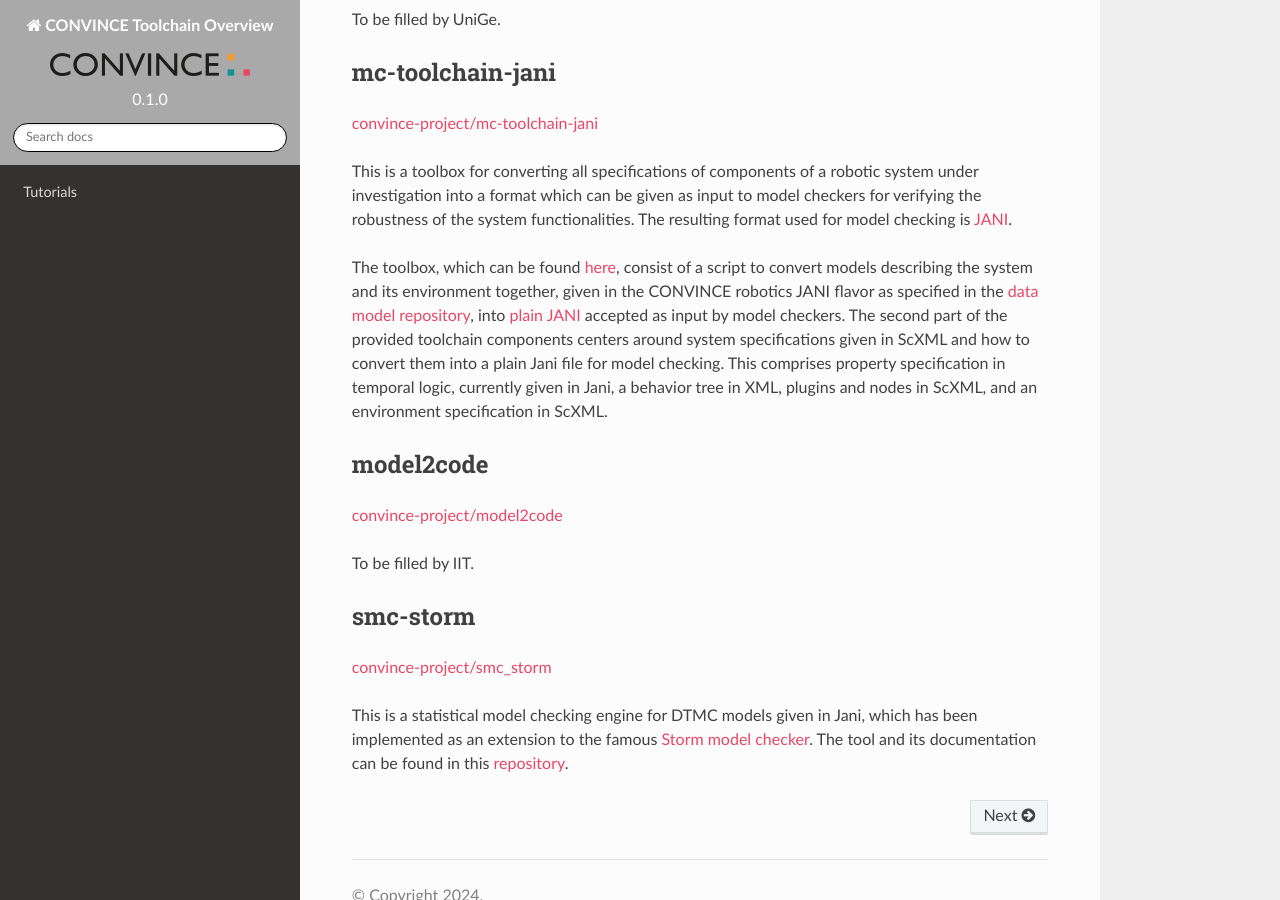
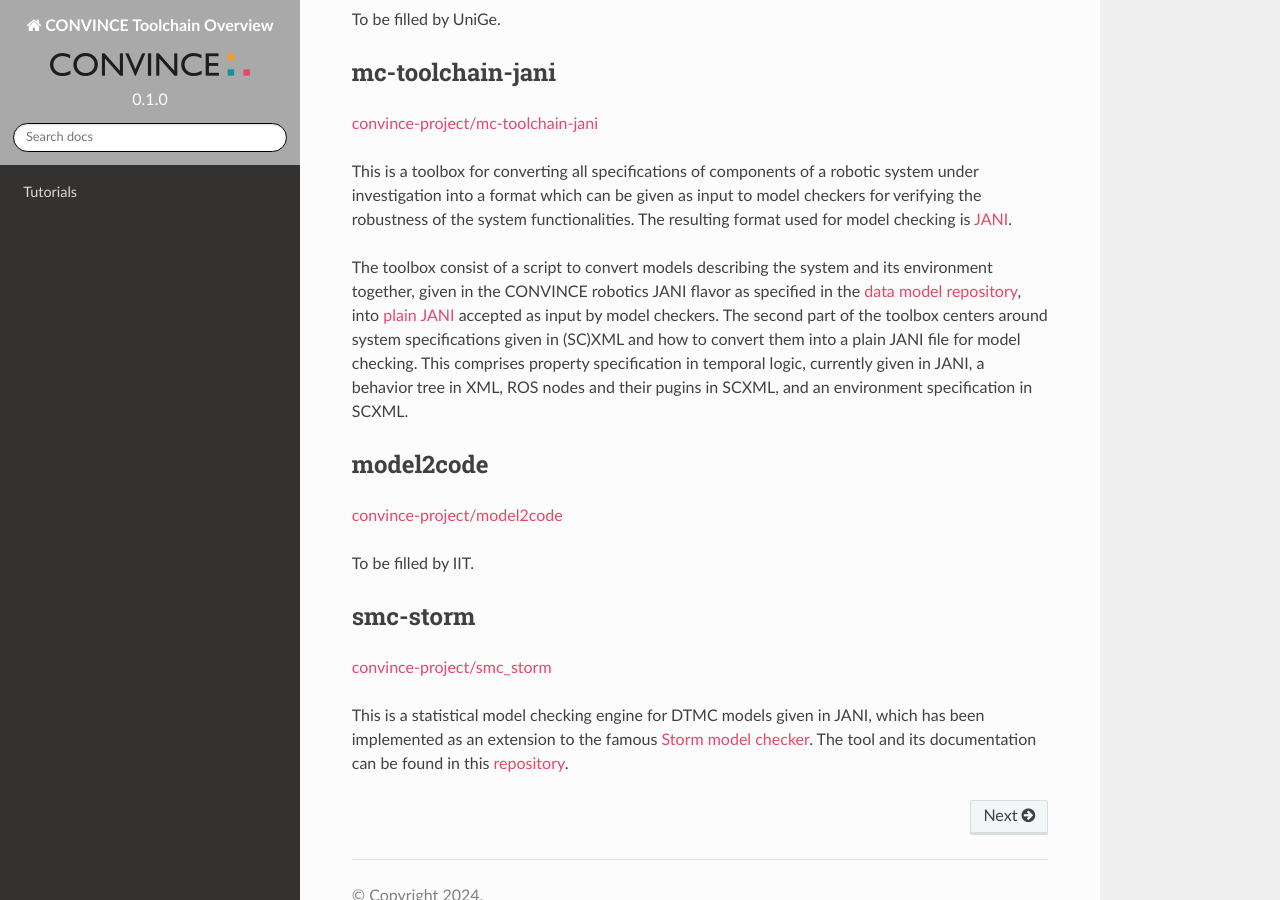
Before and after one commit to convince-project/overview, a Sphinx documentation site: the page built from docs/source/index.rst, in a window 1280 px wide and 900 px high, scrolled down 2228 px. Built offline with Sphinx 7.4.7 and the Read the Docs theme 2.0.0, drawn with Linux system fonts in a browser that asks for light colours.

Commit message:
fix links
Signed-off-by: Michaela Klauck <michaela.klauck@de.bosch.com>

```diff
--- a/docs/source/index.rst
+++ b/docs/source/index.rst
@@ -101,8 +101,8 @@
 
 This is a toolbox for converting all specifications of components of a robotic system under investigation into a format which can be given as input to model checkers for verifying the robustness of the system functionalities. The resulting format used for model checking is `JANI <https://jani-spec.org>`_.
 
-The toolbox, which can be found `here <TODO>`_, consist of a script to convert models describing the system and its environment together, given in the CONVINCE robotics JANI flavor as specified in the `data model repository <https://github.com/convince-project/data-model>`_, into `plain JANI <https://jani-spec.org>`_ accepted as input by model checkers.
-The second part of the provided toolchain components centers around system specifications given in ScXML and how to convert them into a plain Jani file for model checking. This comprises property specification in temporal logic, currently given in Jani, a behavior tree in XML, plugins and nodes in ScXML, and an environment specification in ScXML.
+The toolbox consist of a script to convert models describing the system and its environment together, given in the CONVINCE robotics JANI flavor as specified in the `data model repository <https://github.com/convince-project/data-model>`_, into `plain JANI <https://jani-spec.org>`_ accepted as input by model checkers.
+The second part of the toolbox centers around system specifications given in (SC)XML and how to convert them into a plain JANI file for model checking. This comprises property specification in temporal logic, currently given in JANI, a behavior tree in XML, ROS nodes and their pugins in SCXML, and an environment specification in SCXML.
 
 model2code
 ----------
@@ -114,7 +114,7 @@
 ---------
 `convince-project/smc_storm <https:///github.com/convince-project/smc_storm>`_
 
-This is a statistical model checking engine for DTMC models given in Jani, which has been implemented as an extension to the famous `Storm model checker <https://stormchecker.org>`_. The tool and its documentation can be found in this `repository <https://github.com/convince-project/smc_storm>`_.
+This is a statistical model checking engine for DTMC models given in JANI, which has been implemented as an extension to the famous `Storm model checker <https://stormchecker.org>`_. The tool and its documentation can be found in this `repository <https://github.com/convince-project/smc_storm>`_.
 
 
 .. toctree::
```
Also changed, not shown: 1 other file.
